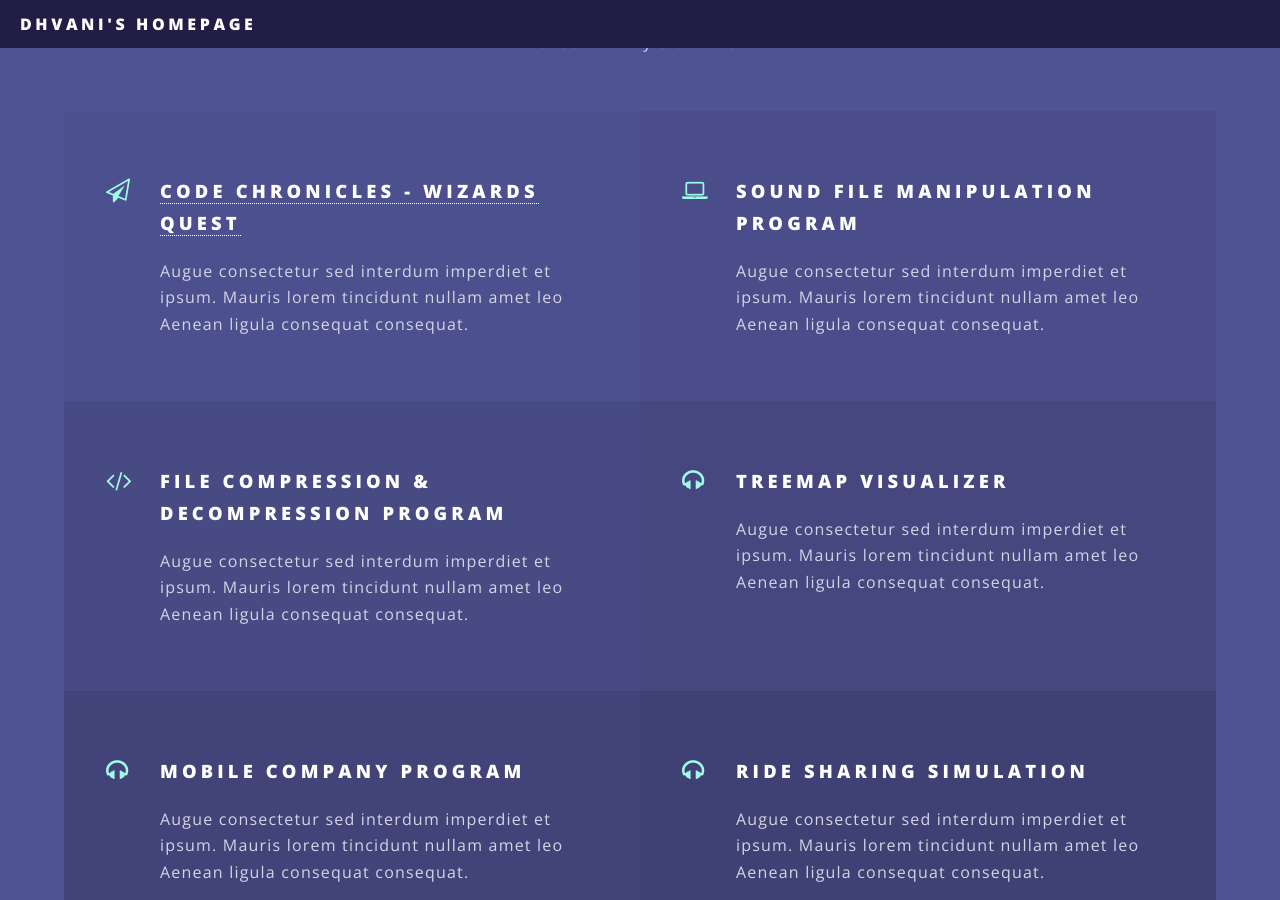
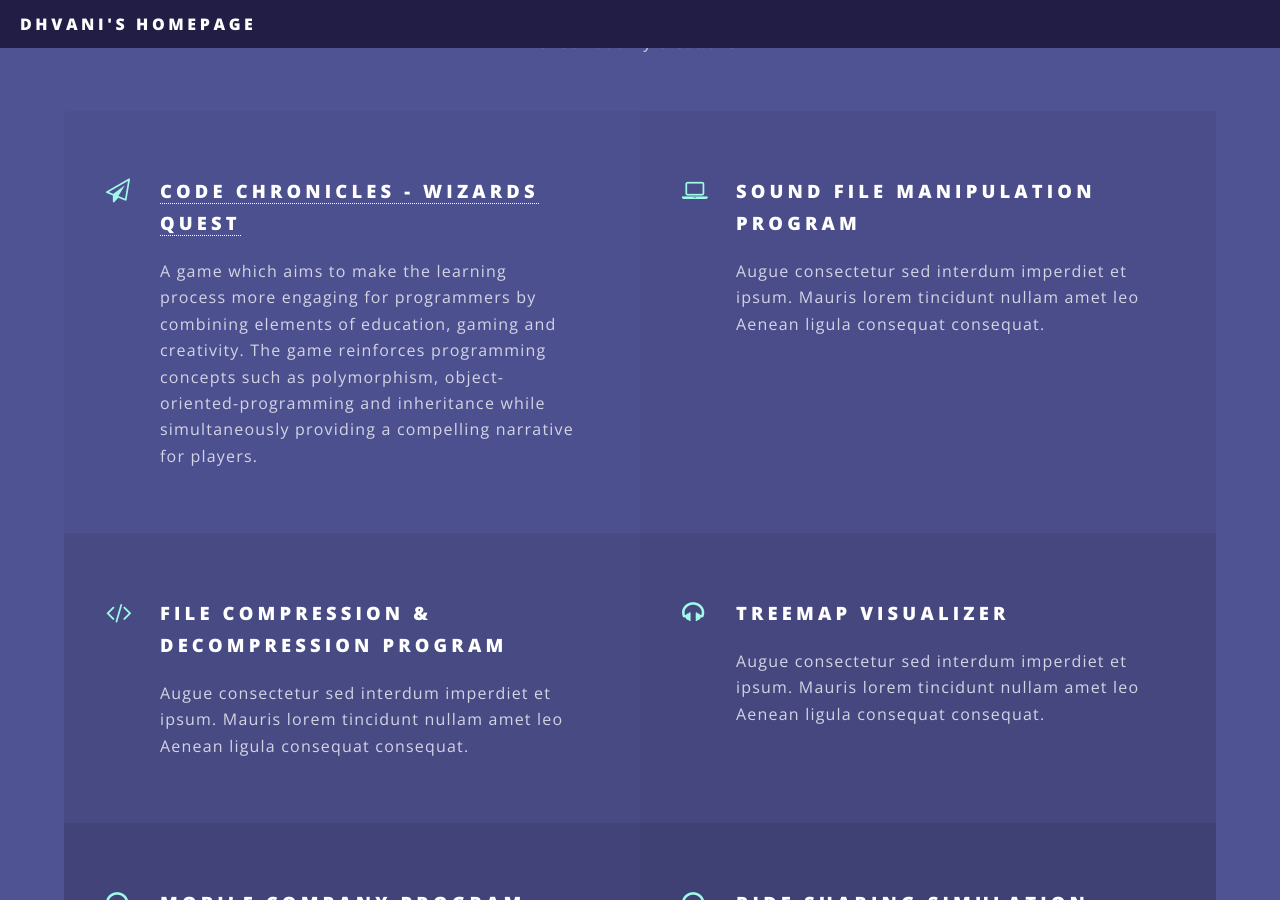
Before and after one commit to dhvani2504/dhvani2504.github.io, a Jekyll site: the page built from index.html, in a window 1280 px wide and 900 px high, scrolled down 2011 px. Built offline with Jekyll 4.4.1, drawn with Linux system fonts in a browser that asks for light colours.

Commit message:
Code Chronicles Description

```diff
--- a/index.html
+++ b/index.html
@@ -53,7 +53,7 @@ layout: landing
 							<ul class="features">
 								<li class="icon fa-paper-plane-o">
 									<h3> <a href="https://github.com/dhvani2504/Code-Chronicles-Wizards-Quest">Code Chronicles - Wizards Quest</a> </h3>
-									<p>Augue consectetur sed interdum imperdiet et ipsum. Mauris lorem tincidunt nullam amet leo Aenean ligula consequat consequat.</p>
+									<p>A game which aims to make the learning process more engaging for programmers by combining elements of education, gaming and creativity. The game reinforces programming concepts such as polymorphism, object-oriented-programming and inheritance while simultaneously providing a compelling narrative for players.</p>
 								</li>
 								<li class="icon fa-laptop">
 									<h3> Sound File Manipulation Program</h3>
```
